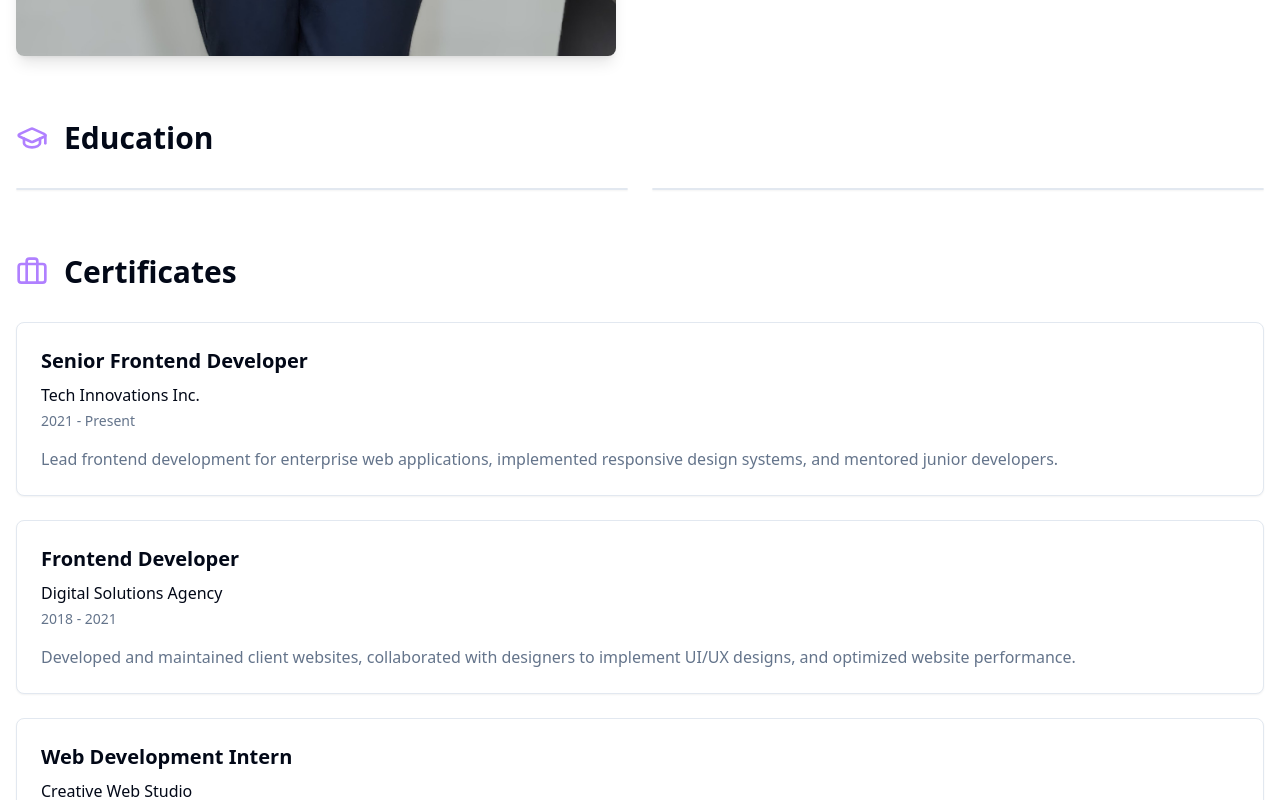
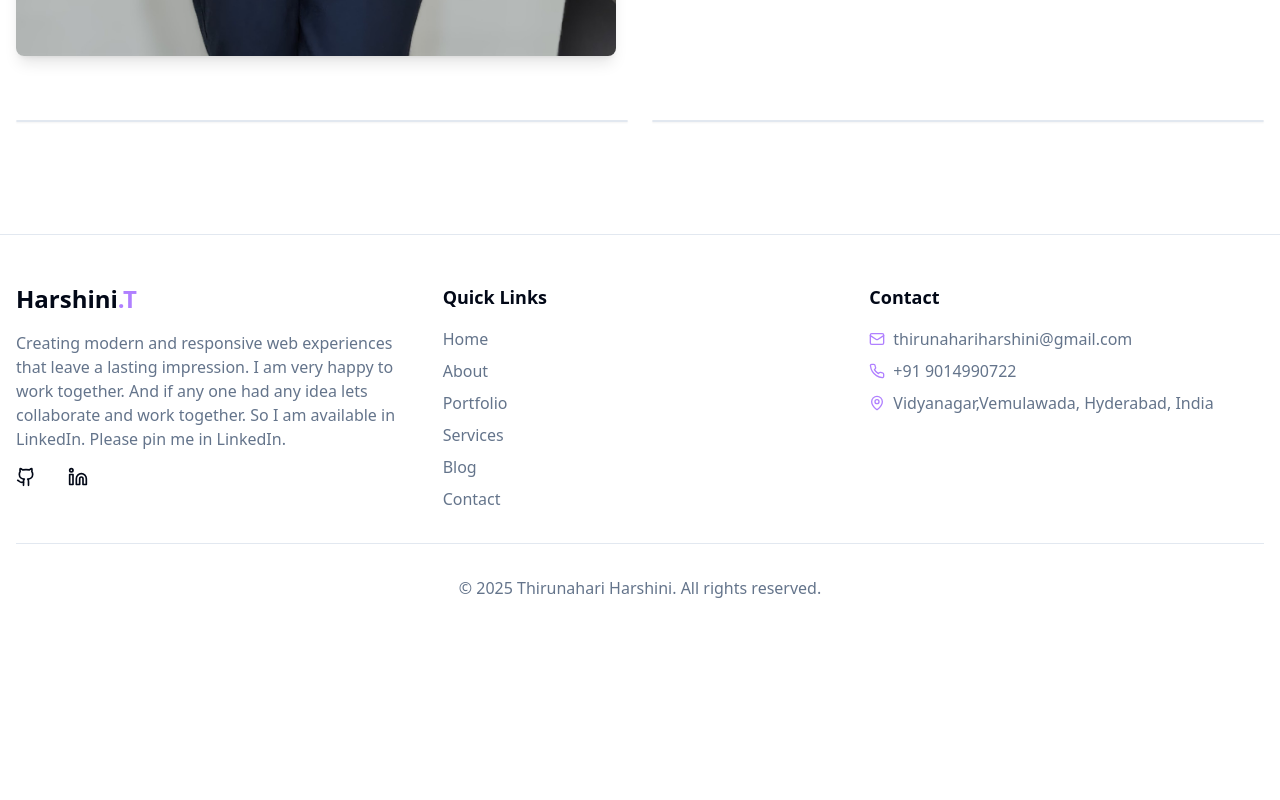
Before and after one commit to Harshini2226/Micro-IT-Internship_Portfolio_website, a React (Vite) app: page /about in a window 1280 px wide. Shown: the part 960-1760 px from the top of the page. After the commit the page ends 1608 px from the top, so only its background shows below. Built offline with nearby package versions, Linux system fonts and the light colour scheme.

Commit message:
Visual edit in Lovable
Edited UI in Lovable

```diff
--- a/src/pages/About.tsx
+++ b/src/pages/About.tsx
@@ -69,10 +69,7 @@ I continuously strive to expand my knowledge and keep up with the latest technol
 
         {/* Education Section */}
         <div className="mb-16">
-          <div className="flex items-center mb-8">
-            <GraduationCap className="h-8 w-8 text-primary mr-4" />
-            <h2 className="text-3xl font-bold">Education  </h2>
-          </div>
+
 
           <div className="grid grid-cols-1 md:grid-cols-2 gap-6">
             {educationData.map((education, index) => <Card key={index}>
@@ -82,23 +79,7 @@ I continuously strive to expand my knowledge and keep up with the latest technol
         </div>
 
         {/* Experience Section */}
-        <div>
-          <div className="flex items-center mb-8">
-            <Briefcase className="h-8 w-8 text-primary mr-4" />
-            <h2 className="text-3xl font-bold">Certificates</h2>
-          </div>
 
-          <div className="space-y-6">
-            {experienceData.map((experience, index) => <Card key={index}>
-                <CardContent className="p-6">
-                  <h3 className="text-xl font-semibold mb-2">{experience.position}</h3>
-                  <p className="font-medium mb-1">{experience.company}</p>
-                  <p className="text-sm text-muted-foreground mb-4">{experience.duration}</p>
-                  <p className="text-muted-foreground">{experience.description}</p>
-                </CardContent>
-              </Card>)}
-          </div>
-        </div>
       </div>
     </Layout>;
 };
```
